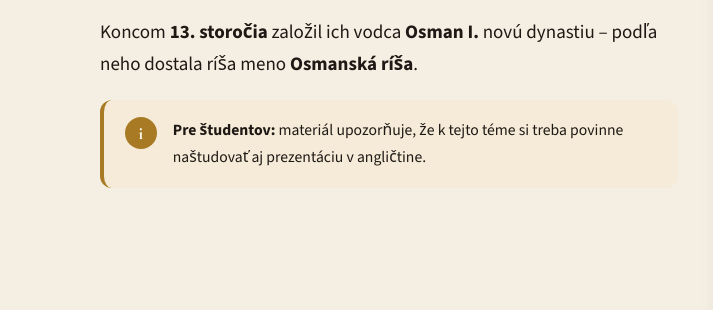
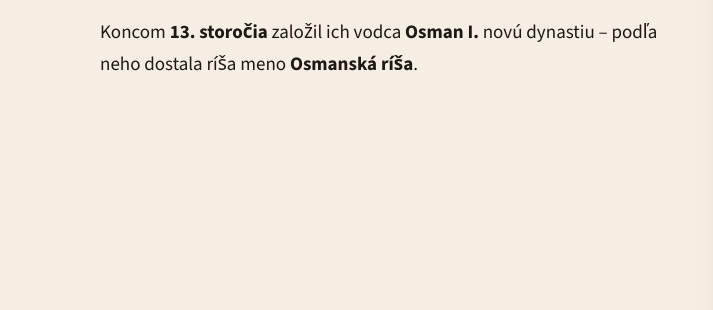
Before and after one commit to simiharaba-debug/slovensko-habsburska-monarchia, a plain HTML site: page site/osmanska-risa.html in a window 1280 px wide. Shown: the part 840-1150 px from the top of the page, 0-713 px from the left. Drawn offline with nearby package versions, Linux system fonts and the light colour scheme; grey boxes are pictures that could not be loaded.

Commit message:
Odstránená poznámka o prezentácii v angličtine
Co-Authored-By: Claude Opus 5.5 <noreply@anthropic.com>
Claude-Session: https://claude.ai/code/session_01HAwuZsGL5fRRYfVf9bm63s

```diff
--- a/site/osmanska-risa.html
+++ b/site/osmanska-risa.html
@@ -66,7 +66,6 @@
     <div>
       <p>Turkické kmene od <strong>Kaspického mora</strong> vpadli na Blízky východ a do Byzancie už v <strong>11. storočí</strong> – boli to <strong>Seldžuckí Turci</strong>. Ich príbuzní sa usadili južne od Carihradu v meste <strong>Bursa</strong>.</p>
       <p>Koncom <strong>13. storočia</strong> založil ich vodca <strong>Osman I.</strong> novú dynastiu – podľa neho dostala ríša meno <strong>Osmanská ríša</strong>.</p>
-      <div class="callout"><span class="callout-ico">i</span><div><strong>Pre študentov:</strong> materiál upozorňuje, že k tejto téme si treba povinne naštudovať aj prezentáciu v angličtine.</div></div>
     </div>
     <figure class="fig tall"><div class="fig-img"><img src="https://commons.wikimedia.org/wiki/Special:FilePath/Janissary_Recruitment_in_the_Balkans-Suleymanname.jpg?width=960" alt="Odvod kresťanských chlapcov do janičiarskeho vojska, osmanská miniatúra (Süleymanname, 1558)" loading="lazy" decoding="async"></div><figcaption><span>Odvod kresťanských chlapcov do janičiarskeho vojska, osmanská miniatúra (Süleymanname, 1558)</span><small>Foto: <a href="https://commons.wikimedia.org/wiki/File:Janissary_Recruitment_in_the_Balkans-Suleymanname.jpg" target="_blank" rel="noopener">Ali Amir Beg</a>, Wikimedia Commons (Public domain)</small></figcaption></figure>
   </div>
```
Also changed, not shown: 1 other file.
